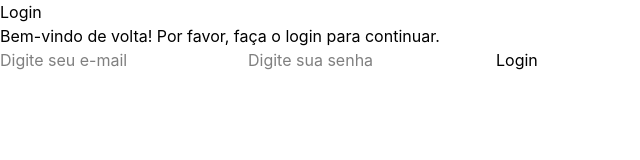
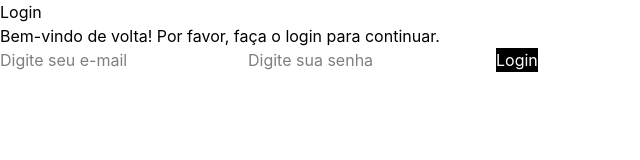
Before and after one commit to nauan2024/projeto1ToDoList, a React (Vite) app in the folder projeto1ToDoList/: page / in a window 1280 px wide. Shown: the top 160 px of the page, without its empty margins (0-640 px from the left). Built offline with nearby package versions, Linux system fonts and the light colour scheme.

Commit message:
feat: all items in the login add

```diff
--- a/projeto1ToDoList/src/Pages/Login/index.jsx
+++ b/projeto1ToDoList/src/Pages/Login/index.jsx
@@ -1,5 +1,6 @@
 import React from "react";
 import InputText from "../../components/InputText/index.jsx";
+import ButtonSubmit from "../../components/ButtonSubmit/index.jsx";
 export default function Login() {
   return (
 
@@ -19,9 +20,7 @@ export default function Login() {
         <InputText placeholder="Digite sua senha"/>
 
 
-        <a href="/dashboard">
-          Login
-        </a>
+        <ButtonSubmit TextButton="Login" />
 
     </section>
   );
--- a/projeto1ToDoList/src/components/ButtonSubmit/index.jsx
+++ b/projeto1ToDoList/src/components/ButtonSubmit/index.jsx
@@ -5,7 +5,7 @@ export default function ButtonSubmit({TextButton}) {
     }
 
     return (
-        <button type="submit" onClick={NavigateButton}>
+        <button type="submit" onClick={NavigateButton} className="bg-black text-white">
             {TextButton}
         </button>
     )
```
